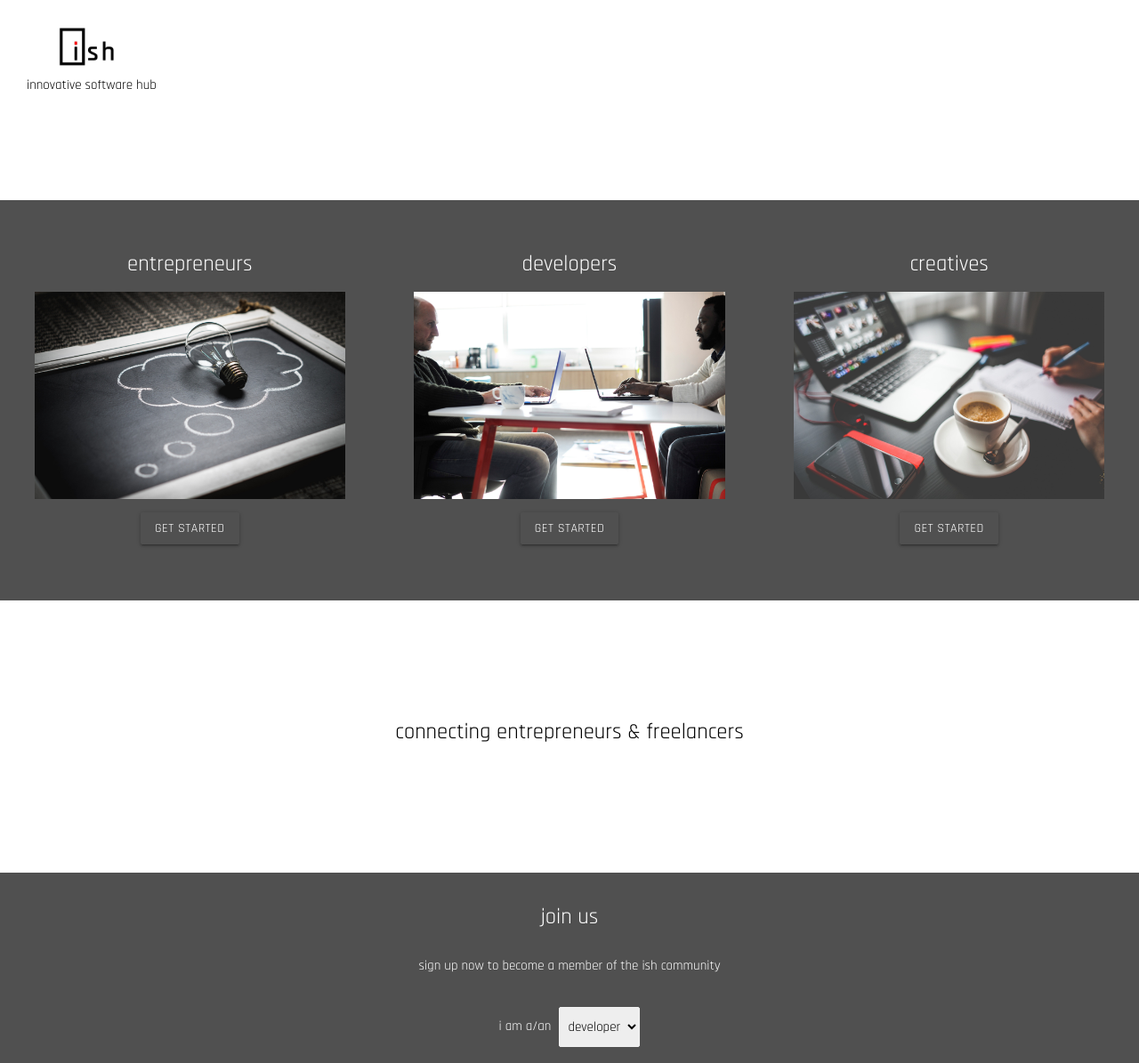
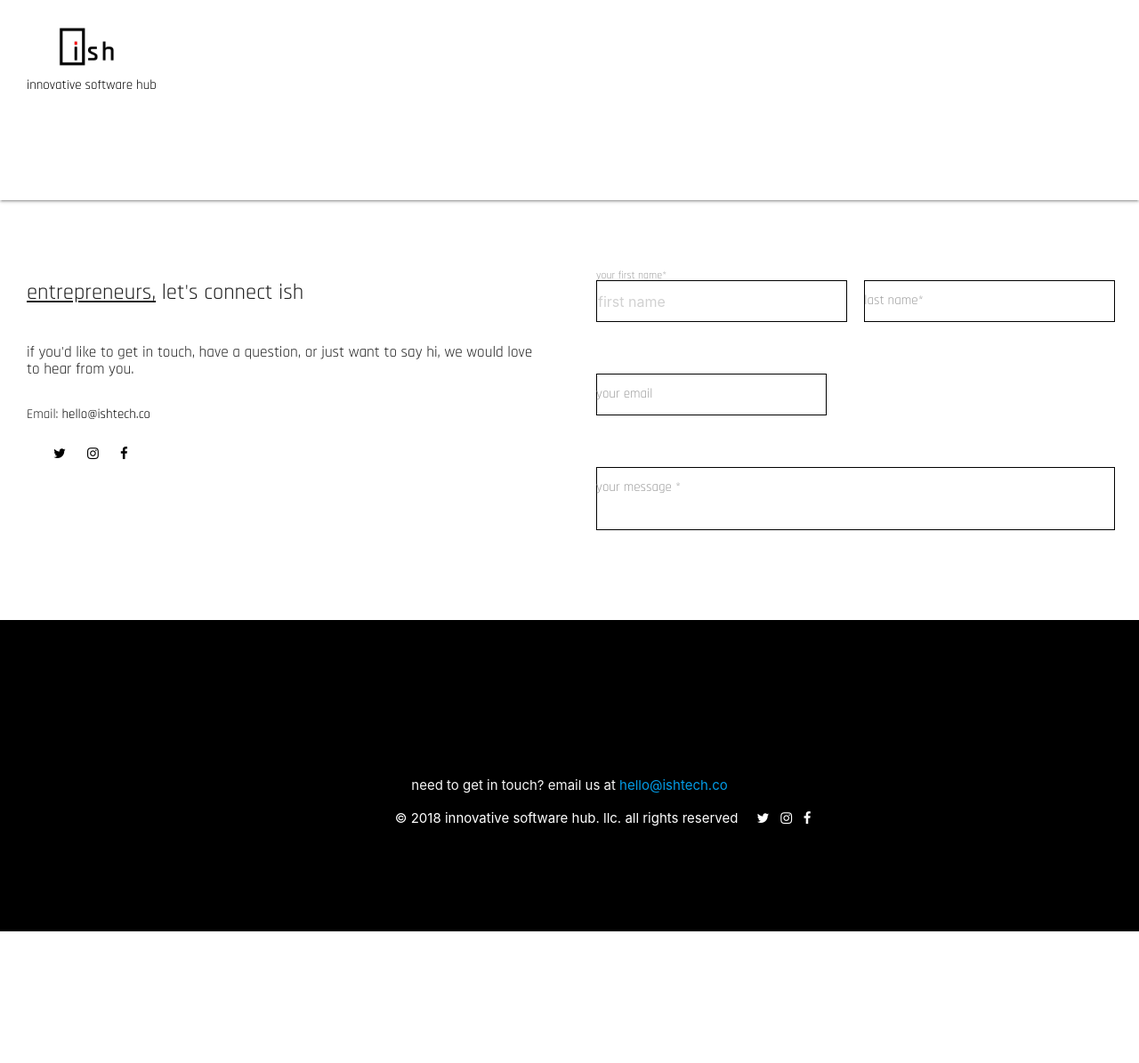
Before and after one commit to ishtechco/ishtechco.github.io, a plain HTML site: page landing.html in a window 1280 px wide. Shown: the top 1195 px of the page at 89% size. After the commit the page ends 1047 px from the top, so only its background shows below. Drawn offline with nearby package versions, Linux system fonts and the light colour scheme.

Commit message:
entrepreneurs landing page added - needs tied to db

```diff
--- a/landing.html
+++ b/landing.html
@@ -25,7 +25,7 @@
   <nav>
     <div class="nav-wrapper">
 
-      <a href="#" class="brand-logo">
+      <a href="index.html" class="brand-logo">
         <img class="logo" src="./landing/img/ish-logo.png" alt="logo" id="logo">
       </a>
       <!-- <ul id="nav-mobile" class="right">
@@ -40,92 +40,67 @@
   </nav>
   <!-- End Header -->
 
-  <div class="container" id="cta-section">
+  <!-- Entrepreneurs Form -->
+  <div class="entrepreneurs">
+    <div class="row">
 
-    <!--   Call to Action   -->
-    <div class="row">
+      <div class="col s12 m6" id="cta-landing">
+        <h5>
+          <span class="underline">entrepreneurs,</span> let's connect ish
+        </h5>
         <br>
-      <span>
-        <div class="col s12 m4 work">
-          <div class="center work">
-            <h5 class="center">entrepreneurs</h5>
-            <img src="./landing/img/entepreneur.jpeg" alt="logo" id="cta-image">
-            <div class="overlay"></div>
-            <div class="work-content">
-              <h5>ish will help you find talented individual to bring your ideas to life
-              </h5>
-            </div>
-            <a class="waves-effect waves-light btn transparent hoverable" id="getstarted" href="#social">get started</a>
-          </div>
-        </div>
-
-        <div class="col s12 m4 work">
-          <div class="center work">
-            <h5 class="center">developers</h5>
-            <img src="./landing/img/developer.jpeg" alt="logo" id="cta-image">
-            <div class="overlay"></div>
-            <div class="work-content">
-              <h5>ish will let you work on software relevant to your work interest
-              </h5>
-            </div>
-            <a class="waves-effect waves-light btn transparent hoverable" id="getstarted" href="#social">get started</a>
-          </div>
-        </div>
-
-        <div class="col s12 m4 work">
-          <div class="center work">
-            <h5 class="center">creatives</h5>
-            <img src="./landing/img/designer.jpeg" alt="logo" id="cta-image">
-            <div class="overlay"></div>
-            <div class="work-content">
-              <h5>ish will give you opportunities to design projects you care about
-              </h5>
-            </div>
-            <a class="waves-effect waves-light btn transparent hoverable" id="getstarted" href="#social">get started</a>
-          </div>
-        </div>
+        <h6>if you'd like to get in touch, have a question, or just want to say hi, we would love to hear from you.
+        </h6>
+        <br>
+        <span>Email: </span>
+        <a href="mailto:hello@ishtech.co?subject=contact from ish!" id="connect">hello@ishtech.co</a>
+        <br>
+        <br>
+        <span id="social-landing" class="center" href="#social">
+          <a href="#">
+            <i class="fa fa-twitter"></i>
+          </a>
+          &nbsp;&nbsp;&nbsp;&nbsp;
+          <a href="#">
+            <i class="fa fa-instagram"></i>
+          </a>
+          &nbsp;&nbsp;&nbsp;&nbsp;
+          <a href="#">
+            <i class="fa fa-facebook"></i>
+          </a>
         </span>
       </div>
-    <br>
-
+      <div class="col s12 m6" id="cta-landing">
+        <form id="form-landing">
+          <div class="row" id=>
+            <div class="input-field col s6">
+              <input placeholder="first name" id="first_name" type="text" class="validate" required>
+              <label for="first_name">your first name*</label>
             </div>
-
-  <div class="row" id="motto">
-
-    <h5 class="center">connecting entrepreneurs & freelancers</h5>
-
-  </div>
-
-  <footer class="page-footer center" id="footer-section">
-    <div class="row" id="join">
-      <div class="alert">your message has been submitted</div>
-      <form class="col s12" id="contactForm">
-        <div class="row">
-          <h5>join us</h5>
-        </div>
-        <div class="row">
-          sign up now to become a member of the ish community
-        </div>
-        <div class="row">
-          i am a/an
-          <div class="input-field inline">
-            <select class="browser-default" id="choice" required>
-              <option value="developer">developer</option>
-              <option value="creative">creative</option>
-            </select>
+            <div class="input-field col s6">
+              <input id="last_name" type="text" class="validate" required>
+              <label for="last_name">last name*</label>
             </div>
           </div>
           <div class="row">
             <div class="input-field col s12">
-            <input id="email" type="email" class="validate" placeholder="   your email address" type="submit" required>
-            <button type="submit" id="subscribe" class="waves-effect waves-light btn">subscribe</button>
-            <span class="helper-text" data-error="please try again" data-success="press enter or click subscribe"></span>
+              <input id="email" type="email" class="validate" required>
+              <label for="email">your email</label>
             </div>
           </div>
+          <div class="row">
+            <div class="input-field col s12">
+              <textarea id="textarea1" class="materialize-textarea"></textarea>
+              <label for="textarea">your message *</label>
+            </div>
+          </div>
+
         </form>
       </div>
-
     </div>
+  </div>
+  <!-- footer -->
+  <footer class="page-footer center" id="footer-landing">
     <div class="footer-copyright black">
       <div class="container">
         <p class="grey-text text-lighten-4 center">need to get in touch? email us at
--- a/landing/css/style.css
+++ b/landing/css/style.css
@@ -25,12 +25,24 @@ nav {
   padding-left: 2em;
 }
 
+.entrepreneurs {
+  display: flex;
+  align-content: space-between;
+  justify-content: center;
+  font-family: "Rajdhani", sans-serif;
+  margin-top: 3rem;
+}
+
 .input-field .helper-text::after {
   opacity: 1;
   position: absolute;
   top: 0;
   left: 0;
   padding-left: 12rem;
+}
+
+.underline {
+  text-decoration: underline;
 }
 
 /* border around email input */
@@ -49,6 +61,38 @@ input[type="search"]:not(.browser-default),
 textarea.materialize-textarea {
   background-color: transparent;
   border: 1px solid #6195ff;
+  border-radius: 0;
+  outline: none;
+  height: 3rem;
+  width: 100%;
+  font-size: 16px;
+  margin: 0 0 8px 0;
+  padding-left: 1px;
+  -webkit-box-shadow: none;
+  box-shadow: none;
+  -webkit-box-sizing: content-box;
+  box-sizing: content-box;
+  -webkit-transition: border 0.3s, -webkit-box-shadow 0.3s;
+  transition: border 0.3s, -webkit-box-shadow 0.3s;
+  transition: box-shadow 0.3s, border 0.3s;
+  transition: box-shadow 0.3s, border 0.3s, -webkit-box-shadow 0.3s;
+}
+/* border around email input */
+#form-landing > input:not([type]),
+input[type="text"]:not(.browser-default),
+input[type="password"]:not(.browser-default),
+input[type="email"]:not(.browser-default),
+input[type="url"]:not(.browser-default),
+input[type="time"]:not(.browser-default),
+input[type="date"]:not(.browser-default),
+input[type="datetime"]:not(.browser-default),
+input[type="datetime-local"]:not(.browser-default),
+input[type="tel"]:not(.browser-default),
+input[type="number"]:not(.browser-default),
+input[type="search"]:not(.browser-default),
+textarea.materialize-textarea {
+  background-color: transparent;
+  border: 1px solid #000000;
   border-radius: 0;
   outline: none;
   height: 3rem;
@@ -126,6 +170,10 @@ textarea.materialize-textarea {
   /* margin-top: 5rem; */
 }
 
+#cta-landing {
+  padding: 2rem;
+}
+
 #motto {
   margin: 9rem;
   color: black;
@@ -148,9 +196,18 @@ textarea.materialize-textarea {
 }
 
 #footer-section {
+  padding-top: 0;
   margin: 0;
   font-family: "Rajdhani", sans-serif;
   background: rgb(80, 80, 80);
+}
+
+/* footer on entrepreneurs landing page */
+#footer-landing {
+  padding-top: 5rem;
+  padding-bottom: 2rem;
+  color: #fff;
+  background-color: #000000;
 }
 
 #social {
@@ -160,6 +217,14 @@ textarea.materialize-textarea {
 }
 #social > a {
   color: #fff;
+}
+#social-landing {
+  margin-right: auto;
+  padding-left: 2rem;
+  color: black;
+}
+#social-landing > a {
+  color: black;
 }
 
 .footer-follow {
@@ -186,6 +251,25 @@ textarea.materialize-textarea {
 /* Email submit */
 
 input:not([type]):focus:not([readonly]),
+input[type="text"]:not(.browser-default):focus:not([readonly]),
+input[type="password"]:not(.browser-default):focus:not([readonly]),
+input[type="email"]:not(.browser-default):focus:not([readonly]),
+input[type="url"]:not(.browser-default):focus:not([readonly]),
+input[type="time"]:not(.browser-default):focus:not([readonly]),
+input[type="date"]:not(.browser-default):focus:not([readonly]),
+input[type="datetime"]:not(.browser-default):focus:not([readonly]),
+input[type="datetime-local"]:not(.browser-default):focus:not([readonly]),
+input[type="tel"]:not(.browser-default):focus:not([readonly]),
+input[type="number"]:not(.browser-default):focus:not([readonly]),
+input[type="search"]:not(.browser-default):focus:not([readonly]),
+textarea.materialize-textarea:focus:not([readonly]) {
+  border-bottom: 1px solid #2570a1;
+  -webkit-box-shadow: 0 1px 0 0 #2570a1;
+  box-shadow: 0 1px 0 0 #2570a1;
+}
+
+/* Form on landing page */
+#form-landing > input:not([type]):focus:not([readonly]),
 input[type="text"]:not(.browser-default):focus:not([readonly]),
 input[type="password"]:not(.browser-default):focus:not([readonly]),
 input[type="email"]:not(.browser-default):focus:not([readonly]),
```
Also changed, not shown: index.html (+1 -1 lines). Lines whose indentation alone changed are shown as unchanged.
